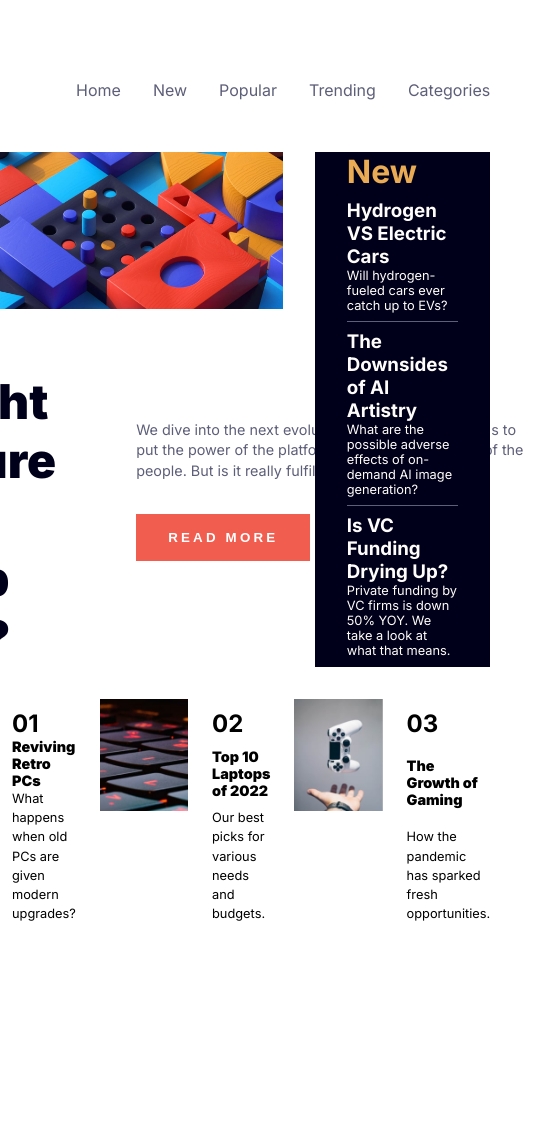
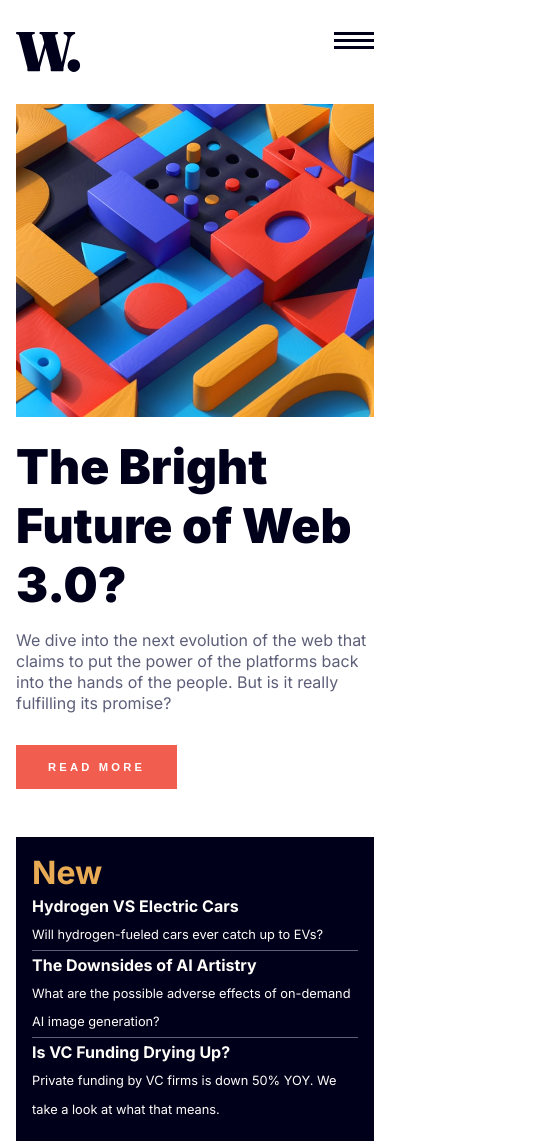
Before and after one commit to alli-Codes/news-homepage, a website: page index.html in a window 390 px wide. Shown: the top 1144 px of the page, 536 px wide, since content can reach past the window. Before the commit the page ends 1013 px from the top, so only its background shows below. Drawn offline with Linux system fonts and the light colour scheme.

Commit message:
Making site responsive

```diff
--- a/css/style.scss
+++ b/css/style.scss
@@ -20,7 +20,8 @@ body{
 }
 
 .container{
-    padding: 3rem 0;
+    // background-color: red;
+    padding: 3rem 1rem;
     max-width: 62rem;
 
     header{
@@ -33,6 +34,7 @@ body{
         gap: 2rem;
         a{
             color: hsl(236, 13%, 42%);
+            font-size: .9rem;
             text-decoration: none;
         }
     }
@@ -57,13 +59,14 @@ body{
             }
         }
         .text__section{
+            padding: 1rem 0;
             display: flex;
             gap: 5rem;
             align-items: center;
             justify-content: space-between;
             h1{
                 color: $sc-very__dark__blue;
-                width: 20rem;
+                width: 50rem;
                 font-weight: 900;
                 font-size: 3rem;
             }
@@ -73,9 +76,9 @@ body{
                 gap: 2rem;
                 p{
                     color: hsl(236, 13%, 42%);
-                    width: 25rem;
+                    // width: 25rem;
                     line-height: 1.3rem;
-                    font-size: .9rem;
+                    font-size: .8rem;
                 }
                 button{
                     background-color: $pc-orange;
@@ -85,6 +88,7 @@ body{
                     padding: 1rem 2rem;
                     text-transform: uppercase;
                     font-weight: 600;
+                    font-size: .7rem;
                     letter-spacing: .2rem;
                 }
             }
@@ -93,14 +97,21 @@ body{
     aside{
         background-color: $sc-very__dark__blue;
         color: $sc-off__white;
-        padding: 0 2rem;
+        padding: 2rem;
         grid-column: 3/-1;
+        display: flex;
+        flex-direction: column;
+        justify-content: space-between;
         h1{
             color: $pc-red;
             font-size: 2rem;
         }
         section{
-            padding: .5rem 0;
+            // padding: 1rem 0;
+            line-height: 1.8rem;
+            h3{
+                font-size: 1rem;
+            }
             p{
                 font-size: .8rem;
             }
@@ -116,7 +127,7 @@ body{
 
 .cards{
     display: flex;
-    padding: 2rem 0;
+    padding: 4rem 0;
     gap: 1.5rem;
     justify-content: space-between;
     .card{
@@ -133,6 +144,9 @@ body{
             display: flex;
             flex-direction: column;
             justify-content: space-between;
+            h2{
+                color: $sc-grayish__blue;
+            }
             h4{
                 font-size: .9rem;
                 font-weight: 900;
@@ -146,3 +160,70 @@ body{
     }
 }
 }
+
+@media (max-width: 700px){
+    .container{
+        // background-color: green;
+        width: 100%;
+        padding: 0 1rem;
+        // max-width: 0;
+        header{
+            nav{
+                a{
+                    display: none;
+                }
+            }
+        }
+        .hero{
+            display: flex;
+            flex-direction: column;
+            .text__section{
+                max-width: 40rem;
+                display: flex;
+                flex-direction: column;
+                align-items: flex-start !important;
+                flex-wrap: wrap;
+                word-wrap: break-word;
+                gap: 1rem !important;
+                h1{
+                    // width: 100%;
+                    max-width: 100%;
+                }
+                p{
+                    padding: 0;
+                    font-size: 1rem !important;
+                }
+            }
+            aside{
+                padding: 1rem;
+            }
+        }
+        .cards{
+            flex-direction: column;
+            .card{
+                // min-height: 10rem;
+                align-items: center;
+                .image__section{
+                    background-color: green;
+                    // flex: 1;
+                    height: 10rem;
+                }
+                .text__section{
+                    h2{
+                        font-size: 2rem;
+                    }
+                    h4 {
+                        font-size: 1.2rem;
+                        font-weight: 900;
+                    }
+
+                    p {
+                        max-width: 100%;
+                        font-size: 1rem;
+                        line-height: 1.2rem;
+                    }
+                }
+            }
+        }
+    }
+}
--- a/index.html
+++ b/index.html
@@ -22,12 +22,16 @@
         <a href="#">Categories</a>
 
       </nav>
+      <div class="menu__bar">
+        <img src="./assets/images/icon-menu.svg" alt="">
+      </div>
     </header>
 
     <div class="hero">
       <main>
         <div class="image__section">
-          <img src="./assets/images/image-web-3-desktop.jpg" alt="">
+          <!-- <img src="./assets/images/image-web-3-desktop.jpg" alt=""> -->
+          <img src="./assets/images/image-web-3-mobile.jpg" alt="">
         </div>
         <div class="text__section">
           <h1>The Bright Future of Web 3.0?</h1>
```
Also changed, not shown: css/main.css, 1 other file.
